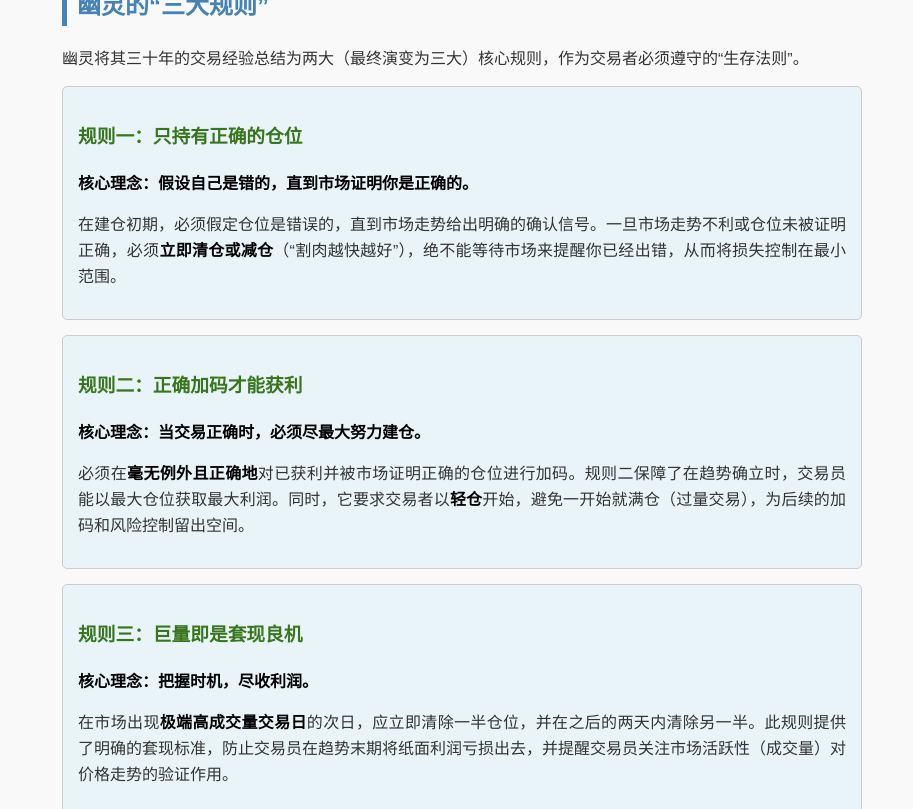
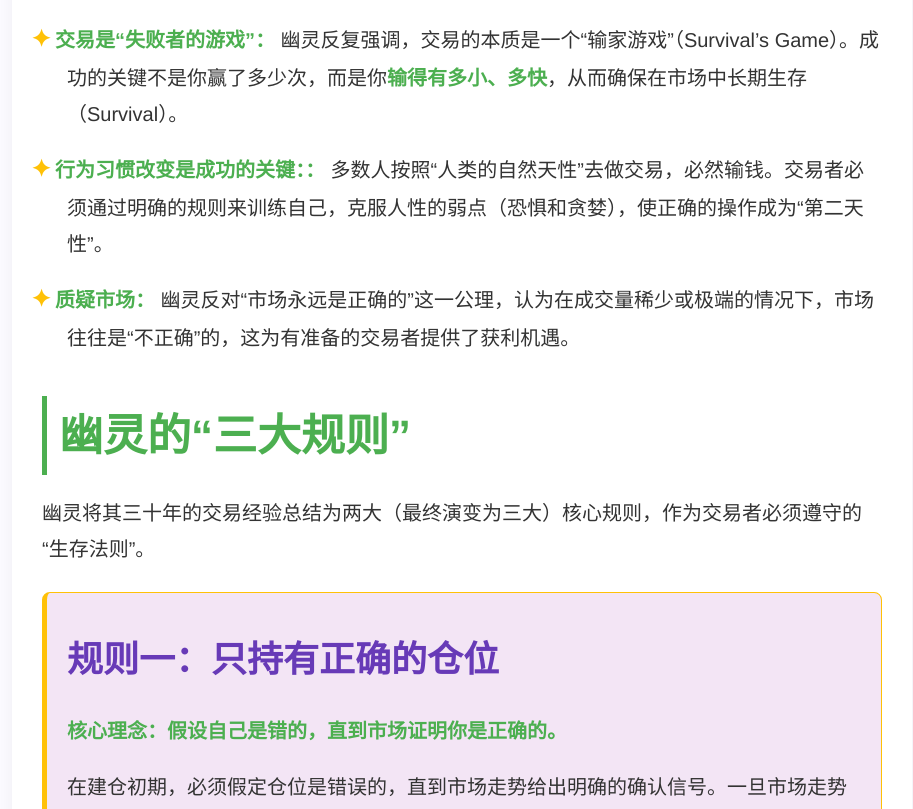
Before and after one commit to exsonwu/home, a plain HTML site: page wsggs.html in a window 1280 px wide. Shown: the part 507-1316 px from the top of the page, without its empty margins (178-1091 px from the left). Drawn offline with Linux system fonts and the light colour scheme.

Commit message:
Update wsggs.html

```diff
--- a/wsggs.html
+++ b/wsggs.html
@@ -1,69 +1,146 @@
+
 <!DOCTYPE html>
 <html lang="zh-CN">
 <head>
     <meta charset="UTF-8">
+    <meta name="viewport" content="width=device-width, initial-scale=1.0">
     <title>《华尔街幽灵》内容摘要</title>
     <style>
+        /* --- 颜色与字体变量 (紫色、金色、绿色主题) --- */
+        :root {
+            --color-primary: #673AB7;       /* 深紫色：主色、标题、重要边框 */
+            --color-accent-gold: #FFC107;   /* 金色/琥珀色：引用/规则边框 */
+            --color-action-green: #4CAF50;  /* 专业绿：次级标题、段落强调 */
+
+            --bg-soft: #fbfaff;             /* 极浅色背景 */
+            --text: #333333;                /* 深色文本 */
+            --muted: #888888;               /* 柔和中灰 */
+            --accent-light: #F3E5F5;        /* 极浅紫色 (用于规则框背景) */
+
+            --font-size-base: 20px;         /* 基础字体 20px */
+            --maxw: 900px;                  /* 增加最大宽度 */
+            --radius: 8px;
+        }
+
         body {
             font-family: 'Helvetica Neue', Helvetica, Arial, sans-serif;
-            line-height: 1.6;
-            color: #333;
-            max-width: 800px;
+            font-size: var(--font-size-base); /* 应用 20px 字体 */
+            line-height: 1.8; /* 调整行高适应 20px 字体 */
+            color: var(--text);
+            max-width: var(--maxw);
             margin: 0 auto;
+            padding: 24px;
+            background-color: var(--bg-soft);
+        }
+
+        #book-summary {
+            background-color: #ffffff;
+            padding: 30px;
+            border-radius: var(--radius);
+            box-shadow: 0 4px 15px rgba(0, 0, 0, 0.05);
+        }
+
+        h1 {
+            font-size: 2.8em;
+            color: var(--color-primary); /* 深紫色标题 */
+            text-align: center;
+            border-bottom: 3px solid var(--color-primary);
+            padding-bottom: 15px;
+            margin-bottom: 30px;
+            font-weight: 700;
+        }
+
+        h2 {
+            font-size: 2.2em;
+            color: var(--color-action-green); /* 专业绿色次级标题 */
+            border-left: 5px solid var(--color-action-green);
+            padding-left: 12px;
+            margin-top: 40px;
+            margin-bottom: 20px;
+            font-weight: 600;
+        }
+
+        h3 {
+            font-size: 1.8em;
+            color: var(--color-primary); /* 深紫色规则标题 */
+            margin-top: 15px;
+            margin-bottom: 10px;
+            font-weight: 600;
+        }
+
+        ul {
+            list-style-type: none; /* 移除默认点 */
+            padding-left: 0;
+            margin-left: 0;
+        }
+
+        /* 使用自定义列表符号（金色） */
+        ul li {
+            position: relative;
+            padding-left: 25px;
+            margin-bottom: 15px;
+        }
+
+        ul li::before {
+            content: "✦";
+            color: var(--color-accent-gold);
+            font-weight: bold;
+            display: inline-block;
+            width: 1em;
+            margin-left: -1.5em;
+            font-size: 1.2em;
+        }
+
+        p {
+            margin-bottom: 1em;
+            text-align: left; /* 保持左对齐 */
+        }
+
+        /* 规则框样式 - 使用浅紫色背景和金色边框 */
+        .rule-box {
+            border: 1px solid var(--color-accent-gold);
+            border-left: 5px solid var(--color-accent-gold);
             padding: 20px;
-            background-color: #f9f9f9;
+            margin: 25px 0;
+            background-color: var(--accent-light); /* 浅紫色背景 */
+            border-radius: var(--radius);
         }
-        h1 {
-            color: #b22222; /* 幽灵红 */
-            text-align: center;
-            border-bottom: 3px solid #b22222;
-            padding-bottom: 10px;
-            margin-bottom: 20px;
+
+        strong {
+            font-weight: 700;
+            color: var(--color-action-green); /* 强调词汇使用专业绿 */
         }
-        h2 {
-            color: #4682b4; /* 钢青色 */
-            border-left: 5px solid #4682b4;
-            padding-left: 10px;
-            margin-top: 30px;
-        }
-        h3 {
-            color: #38761d; /* 深绿色 */
-            margin-top: 20px;
-        }
-        ul {
-            list-style-type: disc;
-            margin-left: 20px;
-        }
-        li {
-            margin-bottom: 10px;
-        }
-        p {
-            margin-bottom: 15px;
-            text-align: justify;
-        }
-        .rule-box {
-            border: 1px solid #ccc;
-            padding: 15px;
-            margin: 15px 0;
-            background-color: #e8f4f8; /* 浅蓝色背景 */
-            border-radius: 5px;
-        }
-        strong {
-            font-weight: bold;
-            color: #000;
+
+        /* 响应式调整 */
+        @media (max-width: 600px) {
+            body {
+                font-size: 18px; /* 移动端字体略微缩小 */
+                padding: 10px;
+            }
+            #book-summary {
+                padding: 15px;
+            }
+            h1 {
+                font-size: 2.0em;
+            }
+            h2 {
+                font-size: 1.8em;
+            }
+            h3 {
+                font-size: 1.5em;
+            }
         }
     </style>
 </head>
 <body>
     <div id="book-summary">
         <h1>《华尔街幽灵》内容摘要</h1>
-
         <p>《华尔街幽灵》并非一本传统的交易教科书，而是一本以匿名成功交易员“幽灵”（The Ghost）与助手“阿瑟”对话形式呈现的<strong>交易哲学和行为指导著作</strong>。幽灵拥有三十年的交易经验，他相信成功的交易秘诀在于<strong>知识与行为习惯改变的结合</strong>。本书的核心目的是帮助普通交易员在变幻莫测的市场中生存下来，并最终实现成功。</p>
 
         <h2>核心交易哲学</h2>
         <ul>
-            <li><strong>交易是“失败者的游戏”：</strong> 幽灵反复强调，交易的本质是一个“输家游戏”（Failure’s Game）。成功的关键不是你赢了多少次，而是你<strong>输得有多小、多快</strong>，从而确保在市场中长期生存（Survival）。</li>
-            <li><strong>行为习惯改变是成功的关键：</strong> 多数人按照“人类的自然天性”去做交易，必然输钱。交易者必须通过明确的规则来训练自己，克服人性的弱点（恐惧和贪婪），使正确的操作成为“第二天性”。</li>
+            <li><strong>交易是“失败者的游戏”：</strong> 幽灵反复强调，交易的本质是一个“输家游戏”（Survival’s Game）。成功的关键不是你赢了多少次，而是你<strong>输得有多小、多快</strong>，从而确保在市场中长期生存（Survival）。</li>
+            <li><strong>行为习惯改变是成功的关键：：</strong> 多数人按照“人类的自然天性”去做交易，必然输钱。交易者必须通过明确的规则来训练自己，克服人性的弱点（恐惧和贪婪），使正确的操作成为“第二天性”。</li>
             <li><strong>质疑市场：</strong> 幽灵反对“市场永远是正确的”这一公理，认为在成交量稀少或极端的情况下，市场往往是“不正确”的，这为有准备的交易者提供了获利机遇。</li>
         </ul>
 
@@ -79,24 +156,24 @@
         <div class="rule-box">
             <h3>规则二：正确加码才能获利</h3>
             <p><strong>核心理念：当交易正确时，必须尽最大努力建仓。</strong></p>
-            <p>必须在<strong>毫无例外且正确地</strong>对已获利并被市场证明正确的仓位进行加码。规则二保障了在趋势确立时，交易员能以最大仓位获取最大利润。同时，它要求交易者以<strong>轻仓</strong>开始，避免一开始就满仓（过量交易），为后续的加码和风险控制留出空间。</p>
+            <p>必须在<strong>毫无例外且正确地</strong>对已获利并被市场证明正确的仓位进行加码。规则二保障了在趋势确立时，交易员能以最大仓位获取最大利润。同时，它要求交易者以**轻仓**开始，避免一开始就满仓（过量交易），为后续的加码和风险控制留出空间。</p>
         </div>
 
         <div class="rule-box">
             <h3>规则三：巨量即是套现良机</h3>
             <p><strong>核心理念：把握时机，尽收利润。</strong></p>
-            <p>在市场出现<strong>极端高成交量交易日</strong>的次日，应立即清除一半仓位，并在之后的两天内清除另一半。此规则提供了明确的套现标准，防止交易员在趋势末期将纸面利润亏损出去，并提醒交易员关注市场活跃性（成交量）对价格走势的验证作用。</p>
+            <p>在市场出现**极端高成交量交易日**的次日，应立即清除一半仓位，并在之后的两天内清除另一半。此规则提供了明确的套现标准，防止交易员在趋势末期将纸面利润亏损出去，并提醒交易员关注市场活跃性（成交量）对价格走势的验证作用。</p>
         </div>
 
         <h2>成功的交易准备和心态</h2>
         <ul>
-            <li><strong>备战的匠心：</strong> 交易成功需要全面的准备，包括<strong>安静的办公室、一张合适的摇椅</strong>（提醒市场不断波动）、<strong>锻炼身体、冥思</strong>、以及一本最喜欢的书（幽灵推荐《孙子兵法》）来维持心境。</li>
+            <li><strong>备战的匠心：</strong> 交易成功需要全面的准备，包括**安静的办公室、一张合适的摇椅**（提醒市场不断波动）、**锻炼身体、冥思**、以及一本最喜欢的书（幽灵推荐《孙子兵法》）来维持心境。</li>
             <li><strong>情绪控制：</strong> 交易员必须学会利用情绪信号来为自己服务。例如，如果在交易中感到“耳热心跳，寝食不安”，应立即清仓，因为这种亢奋情绪是错误的仓位发出的清仓信号。</li>
-            <li><strong>执行的重要性：</strong> 规则是交易的基础，但成功的关键在于<strong>执行</strong>。交易员必须将规则融入自己的交易计划和操作流程中，做到“知行合一”。</li>
+            <li><strong>执行的重要性：</strong> 规则是交易的基础，但成功的关键在于**执行**。交易员必须将规则融入自己的交易计划和操作流程中，做到“知行合一”。</li>
         </ul>
 
         <h2>总结</h2>
-        <p>《华尔街幽灵》是交易智慧的结晶，强调了<strong>自我控制、行为矫正和风险最小化</strong>的重要性。幽灵的三个规则提供了一个框架，指导交易者如何在残酷的市场环境中生存、识别并扩大盈利，并最终通过个人的努力和学习，成为一名优秀的交易员。</p>
+        <p>《华尔街幽灵》是交易智慧的结晶，强调了**自我控制、行为矫正和风险最小化**的重要性。幽灵的三个规则提供了一个框架，指导交易者如何在残酷的市场环境中生存、识别并扩大盈利，并最终通过个人的努力和学习，成为一名优秀的交易员。</p>
     </div>
 </body>
 </html>
```
